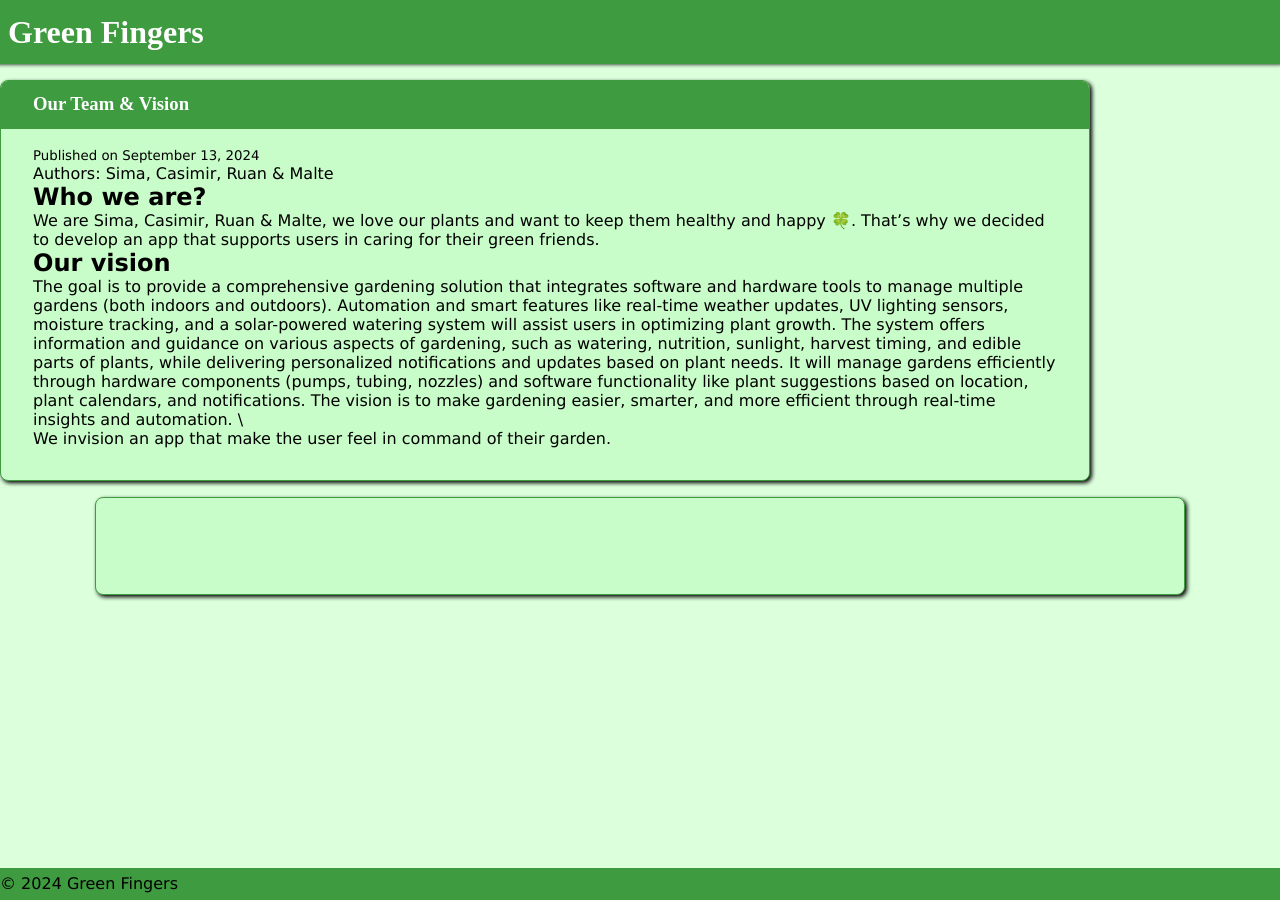
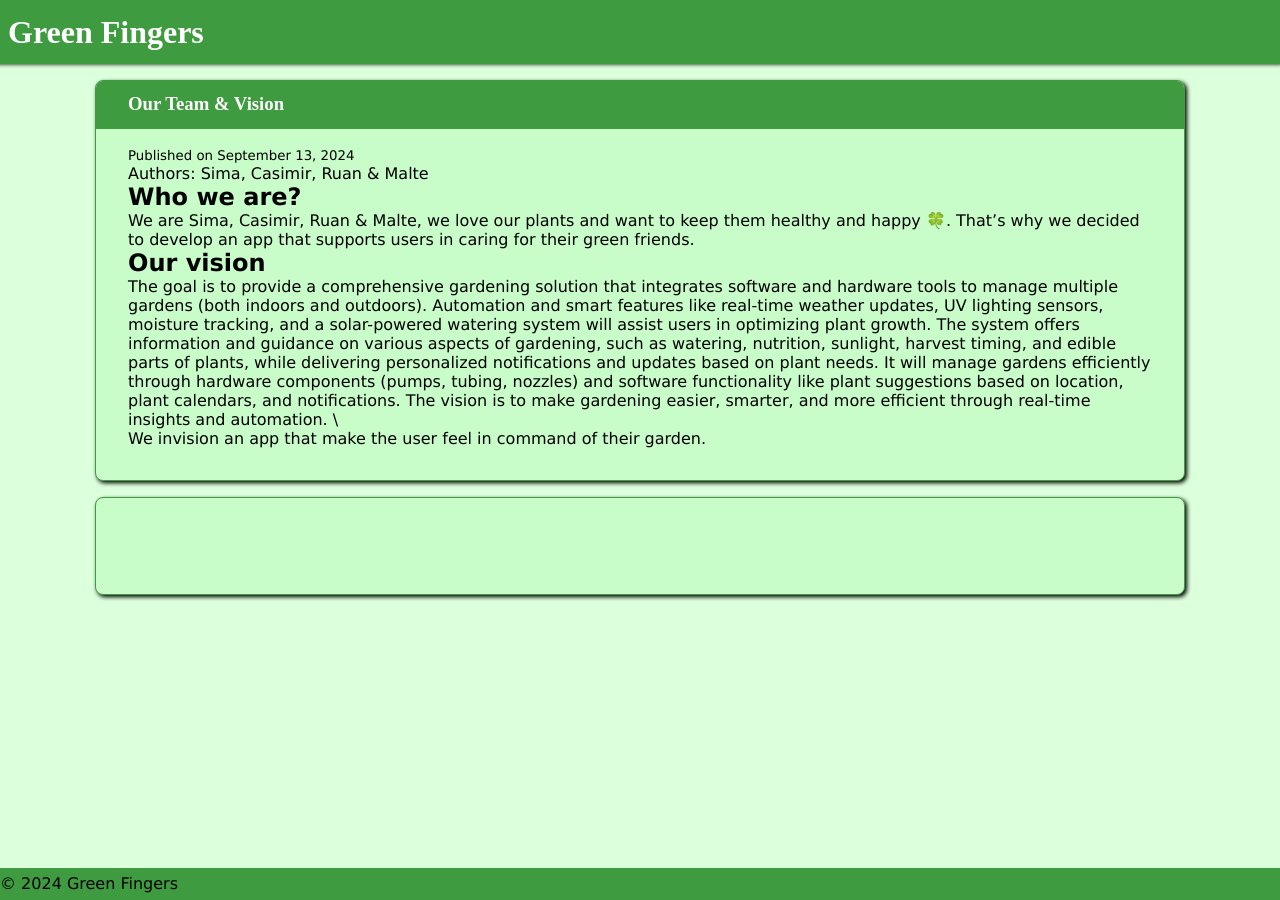
Before and after one commit to Green-Fingers-App/gardeningApp, a Jekyll site: the page built from docs/_posts/2024-09-13-our-vision.md, in a window 1280 px wide. Built offline with Jekyll 4.4.1, drawn with Linux system fonts in a browser that asks for light colours; some web fonts are replaced; comment, search, counter and statistics services are not loaded.

Commit message:
changed lay-out of post.html

```diff
--- a/docs/_layouts/post.html
+++ b/docs/_layouts/post.html
@@ -16,8 +16,8 @@
   <header>
     <h1 class="page-title">{{ site.title }}</h1>
   </header>
-  <main style="display: flex; justify-items: center;">
-    <article class="grass-container">
+  <main class="grass-container">
+    <article>
       <h3>{{ page.title }}</h1>
       <p><small>Published on {{ page.date | date: "%B %d, %Y" }}</small></p>
       <P>Authors: {{ page.author }}</P>
```
